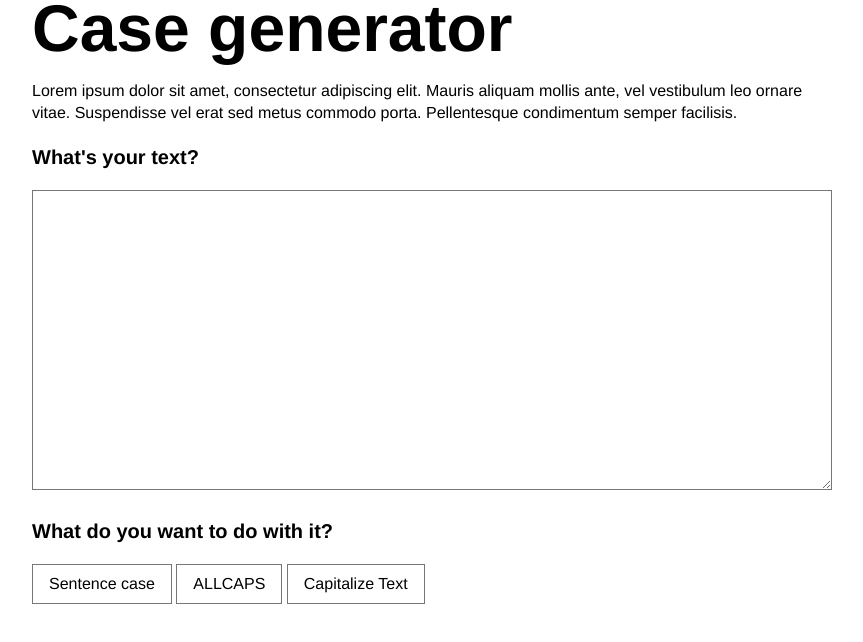
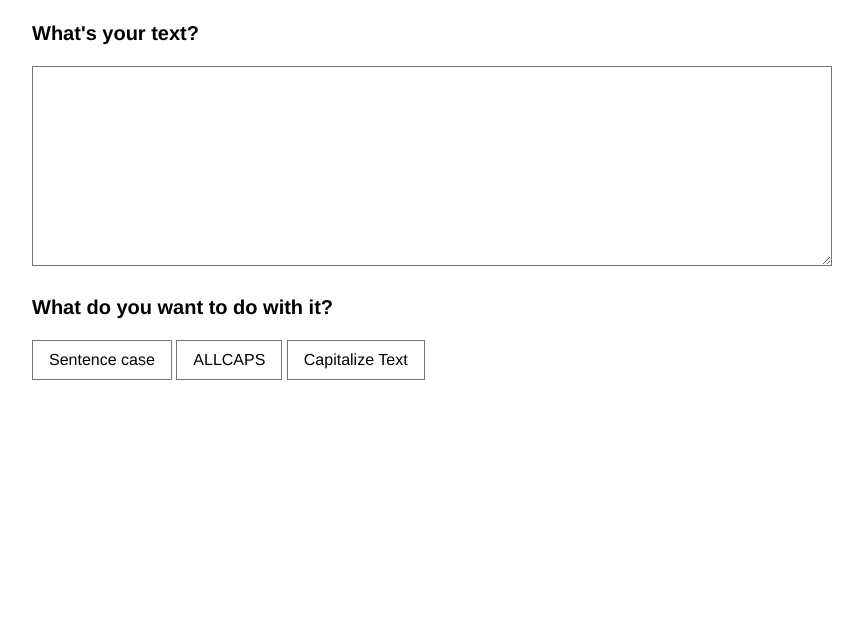
Before and after one commit to javpet/Casey, a website: page index.html in a window 1280 px wide. Shown: the whole page, without its empty margins (208-1071 px from the left). Drawn offline with Linux system fonts and the light colour scheme; a web font is replaced by a local one.

Commit message:
Rationalizing size

```diff
--- a/index.html
+++ b/index.html
@@ -15,7 +15,7 @@
   <body>
     <main>
       <div class="content">
-        <div class="intro-text">
+        <!-- <div class="intro-text">
           <h1>Case generator</h1>
           <p>
             Lorem ipsum dolor sit amet, consectetur adipiscing elit. Mauris
@@ -23,7 +23,7 @@
             vel erat sed metus commodo porta. Pellentesque condimentum semper
             facilisis.
           </p>
-        </div>
+        </div> -->
         <div class="generator">
           <div class="input">
             <h5>What's your text?</h5>
--- a/scss/_base.scss
+++ b/scss/_base.scss
@@ -28,7 +28,7 @@ main {
 
       textarea {
         width: 100%;
-        height: 300px;
+        height: 200px;
         padding: 16px;
       }
       .copy {
```
Also changed, not shown: css/main.css.
